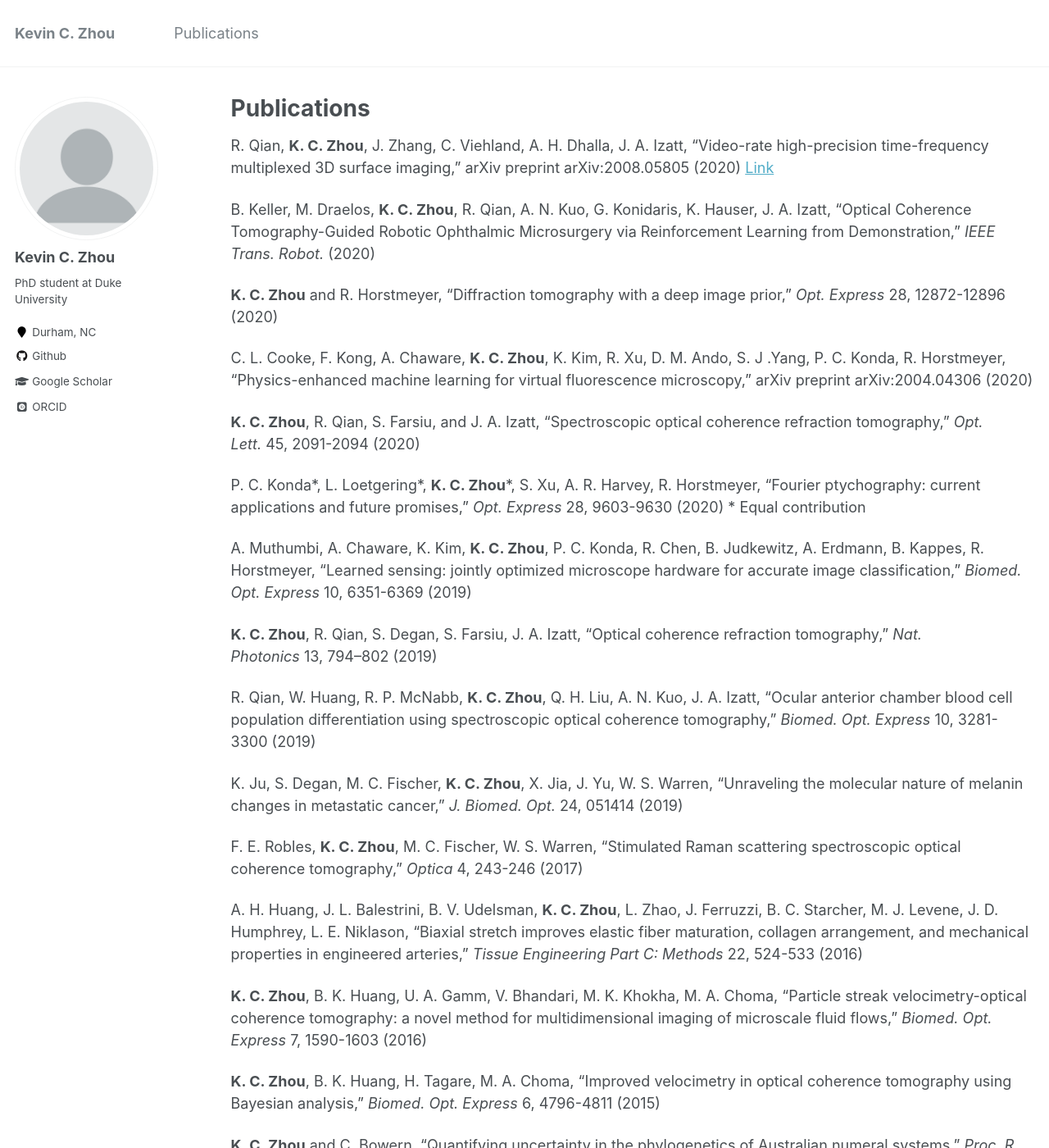
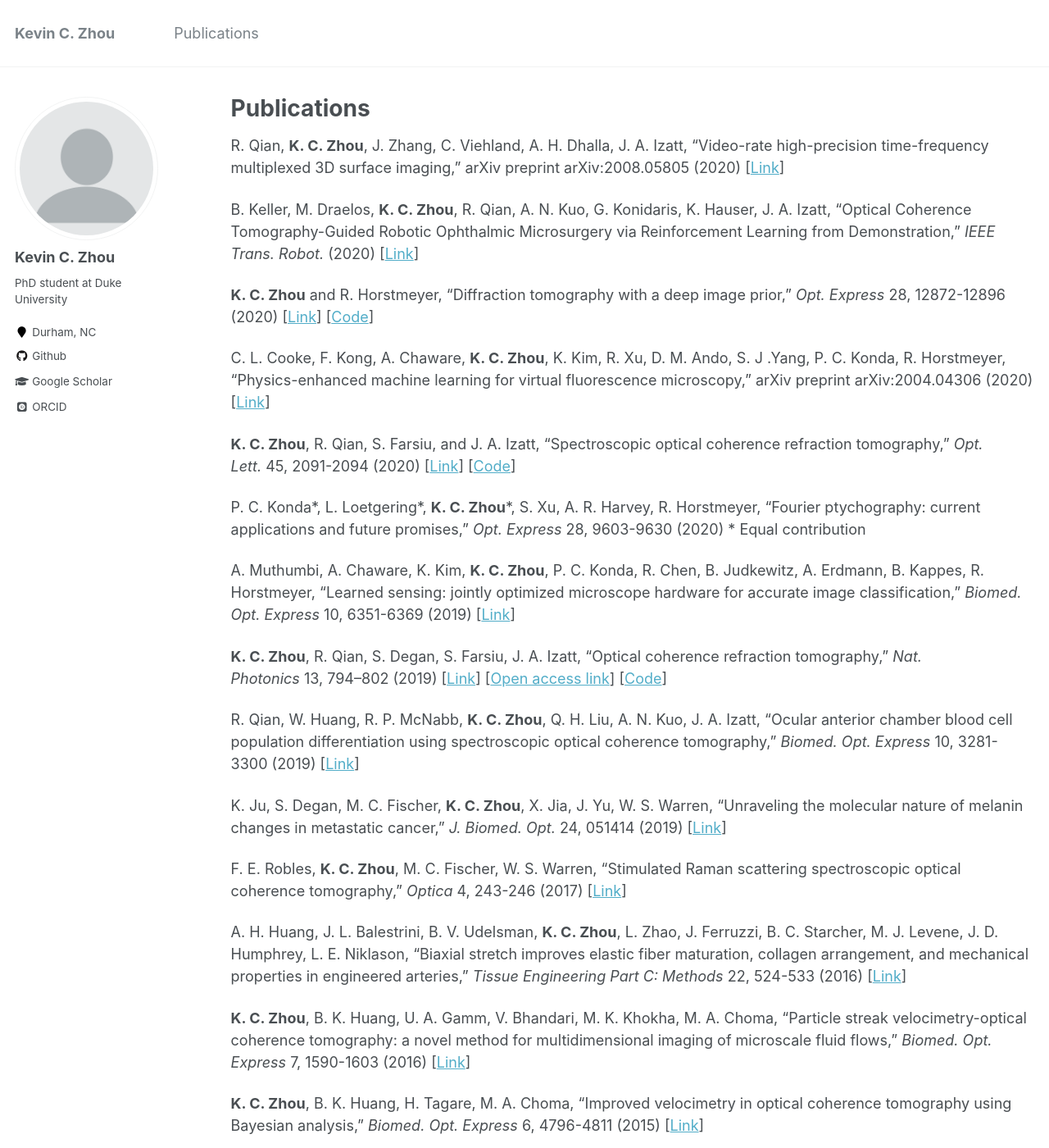
Before and after one commit to kevinczhou/kevinczhou.github.io, a Jekyll site: the page built from _pages/publications.md, in a window 1280 px wide and 1400 px high. Shown: the whole window at 82% size. Built offline with Jekyll 4.4.1, drawn with Linux system fonts in a browser that asks for light colours; some web fonts are replaced; some of the changed text lies outside the part shown.

Commit message:
Update publications.md

```diff
--- a/_pages/publications.md
+++ b/_pages/publications.md
@@ -4,36 +4,36 @@ title: "Publications"
 permalink: /publications/
 author_profile: true
 ---
-R. Qian, **K. C. Zhou**, J. Zhang, C. Viehland, A. H. Dhalla, J. A. Izatt, "Video-rate high-precision time-frequency multiplexed 3D surface imaging," arXiv preprint arXiv:2008.05805 (2020) [Link](https://arxiv.org/abs/2008.05805)
+R. Qian, **K. C. Zhou**, J. Zhang, C. Viehland, A. H. Dhalla, J. A. Izatt, "Video-rate high-precision time-frequency multiplexed 3D surface imaging," arXiv preprint arXiv:2008.05805 (2020) [[Link](https://arxiv.org/abs/2008.05805)]
 
-B. Keller, M. Draelos, **K. C. Zhou**, R. Qian, A. N. Kuo, G. Konidaris, K. Hauser, J. A. Izatt, “Optical Coherence Tomography-Guided Robotic Ophthalmic Microsurgery via Reinforcement Learning from Demonstration,” *IEEE Trans. Robot.* (2020)
+B. Keller, M. Draelos, **K. C. Zhou**, R. Qian, A. N. Kuo, G. Konidaris, K. Hauser, J. A. Izatt, “Optical Coherence Tomography-Guided Robotic Ophthalmic Microsurgery via Reinforcement Learning from Demonstration,” *IEEE Trans. Robot.* (2020) [[Link](https://ieeexplore.ieee.org/abstract/document/9069310)]
 
-**K. C. Zhou** and R. Horstmeyer, “Diffraction tomography with a deep image prior,” *Opt. Express* 28, 12872-12896 (2020)
+**K. C. Zhou** and R. Horstmeyer, “Diffraction tomography with a deep image prior,” *Opt. Express* 28, 12872-12896 (2020) [[Link](https://www.osapublishing.org/oe/abstract.cfm?uri=oe-28-9-12872)] [[Code](https://github.com/kevinczhou/deep-prior-diffraction-tomography)]
 
-C. L. Cooke, F. Kong, A. Chaware, **K. C. Zhou**, K. Kim, R. Xu, D. M. Ando, S. J .Yang, P. C. Konda, R. Horstmeyer, "Physics-enhanced machine learning for virtual fluorescence microscopy," arXiv preprint arXiv:2004.04306 (2020)
+C. L. Cooke, F. Kong, A. Chaware, **K. C. Zhou**, K. Kim, R. Xu, D. M. Ando, S. J .Yang, P. C. Konda, R. Horstmeyer, "Physics-enhanced machine learning for virtual fluorescence microscopy," arXiv preprint arXiv:2004.04306 (2020) [[Link](https://arxiv.org/abs/2004.04306)]
 
-**K. C. Zhou**, R. Qian, S. Farsiu, and J. A. Izatt, “Spectroscopic optical coherence refraction tomography,” *Opt. Lett.* 45, 2091-2094 (2020)
+**K. C. Zhou**, R. Qian, S. Farsiu, and J. A. Izatt, “Spectroscopic optical coherence refraction tomography,” *Opt. Lett.* 45, 2091-2094 (2020) [[Link](https://www.osapublishing.org/ol/abstract.cfm?uri=ol-45-7-2091)] [[Code](https://osapublishing.figshare.com/articles/Spectral_fitting_code_for_SOCT_and_SOCRT/11931228)]
 
 P. C. Konda\*, L. Loetgering\*, **K. C. Zhou**\*, S. Xu, A. R. Harvey, R. Horstmeyer, “Fourier ptychography: current applications and future promises,” *Opt. Express* 28, 9603-9630 (2020)  \* Equal contribution
 
-A. Muthumbi, A. Chaware, K. Kim, **K. C. Zhou**, P. C. Konda, R. Chen, B. Judkewitz, A. Erdmann, B. Kappes, R. Horstmeyer, “Learned sensing: jointly optimized microscope hardware for accurate image classification,” *Biomed. Opt. Express* 10, 6351-6369 (2019)
+A. Muthumbi, A. Chaware, K. Kim, **K. C. Zhou**, P. C. Konda, R. Chen, B. Judkewitz, A. Erdmann, B. Kappes, R. Horstmeyer, “Learned sensing: jointly optimized microscope hardware for accurate image classification,” *Biomed. Opt. Express* 10, 6351-6369 (2019) [[Link](https://www.osapublishing.org/boe/abstract.cfm?uri=boe-10-12-6351)]
 
-**K. C. Zhou**, R. Qian, S. Degan, S. Farsiu, J. A. Izatt, “Optical coherence refraction tomography,” *Nat. Photonics* 13, 794–802 (2019)
+**K. C. Zhou**, R. Qian, S. Degan, S. Farsiu, J. A. Izatt, “Optical coherence refraction tomography,” *Nat. Photonics* 13, 794–802 (2019) [[Link](https://www.nature.com/articles/s41566-019-0508-1)]  [[Open access link](https://rdcu.be/bO6eQ)] [[Code](https://github.com/kevinczhou/optical-coherence-refraction-tomography)]
 
-R. Qian, W. Huang, R. P. McNabb, **K. C. Zhou**, Q. H. Liu, A. N. Kuo, J. A. Izatt, “Ocular anterior chamber blood cell population differentiation using spectroscopic optical coherence tomography,” *Biomed. Opt. Express* 10, 3281-3300 (2019)
+R. Qian, W. Huang, R. P. McNabb, **K. C. Zhou**, Q. H. Liu, A. N. Kuo, J. A. Izatt, “Ocular anterior chamber blood cell population differentiation using spectroscopic optical coherence tomography,” *Biomed. Opt. Express* 10, 3281-3300 (2019) [[Link](https://www.osapublishing.org/boe/abstract.cfm?uri=boe-10-7-3281)]
 
-K. Ju, S. Degan, M. C. Fischer, **K. C. Zhou**, X. Jia, J. Yu, W. S. Warren, “Unraveling the molecular nature of melanin changes in metastatic cancer,” *J. Biomed. Opt.* 24, 051414 (2019)
+K. Ju, S. Degan, M. C. Fischer, **K. C. Zhou**, X. Jia, J. Yu, W. S. Warren, “Unraveling the molecular nature of melanin changes in metastatic cancer,” *J. Biomed. Opt.* 24, 051414 (2019) [[Link](https://doi.org/10.1117/1.JBO.24.5.051414)]
 
-F. E. Robles, **K. C. Zhou**, M. C. Fischer, W. S. Warren, “Stimulated Raman scattering spectroscopic optical coherence tomography,” *Optica* 4, 243-246 (2017)
+F. E. Robles, **K. C. Zhou**, M. C. Fischer, W. S. Warren, “Stimulated Raman scattering spectroscopic optical coherence tomography,” *Optica* 4, 243-246 (2017) [[Link](https://www.osapublishing.org/optica/abstract.cfm?uri=optica-4-2-243)]
 
-A. H. Huang, J. L. Balestrini, B. V. Udelsman, **K. C. Zhou**, L. Zhao, J. Ferruzzi, B. C. Starcher, M. J. Levene, J. D. Humphrey, L. E. Niklason, "Biaxial stretch improves elastic fiber maturation, collagen arrangement, and mechanical properties in engineered arteries," *Tissue Engineering Part C: Methods* 22, 524-533 (2016)
+A. H. Huang, J. L. Balestrini, B. V. Udelsman, **K. C. Zhou**, L. Zhao, J. Ferruzzi, B. C. Starcher, M. J. Levene, J. D. Humphrey, L. E. Niklason, "Biaxial stretch improves elastic fiber maturation, collagen arrangement, and mechanical properties in engineered arteries," *Tissue Engineering Part C: Methods* 22, 524-533 (2016) [[Link](https://www.liebertpub.com/doi/abs/10.1089/ten.TEC.2015.0309)]
 
-**K. C. Zhou**, B. K. Huang, U. A. Gamm, V. Bhandari, M. K. Khokha, M. A. Choma, "Particle streak velocimetry-optical coherence tomography: a novel method for multidimensional imaging of microscale fluid flows," *Biomed. Opt. Express* 7, 1590-1603 (2016)
+**K. C. Zhou**, B. K. Huang, U. A. Gamm, V. Bhandari, M. K. Khokha, M. A. Choma, "Particle streak velocimetry-optical coherence tomography: a novel method for multidimensional imaging of microscale fluid flows," *Biomed. Opt. Express* 7, 1590-1603 (2016)  [[Link](https://www.osapublishing.org/boe/abstract.cfm?uri=boe-7-4-1590)]
 
-**K. C. Zhou**, B. K. Huang, H. Tagare, M. A. Choma, "Improved velocimetry in optical coherence tomography using Bayesian analysis," *Biomed. Opt. Express* 6, 4796-4811 (2015)
+**K. C. Zhou**, B. K. Huang, H. Tagare, M. A. Choma, "Improved velocimetry in optical coherence tomography using Bayesian analysis," *Biomed. Opt. Express* 6, 4796-4811 (2015)  [[Link](https://www.osapublishing.org/boe/abstract.cfm?uri=boe-6-12-4796)]
 
-**K. C. Zhou** and C. Bowern, "Quantifying uncertainty in the phylogenetics of Australian numeral systems," *Proc. R. Soc. B* 282, 20151278 (2015)
+**K. C. Zhou** and C. Bowern, "Quantifying uncertainty in the phylogenetics of Australian numeral systems," *Proc. R. Soc. B* 282, 20151278 (2015) [[Link](https://royalsocietypublishing.org/doi/full/10.1098/rspb.2015.1278)]
 
-E. A. Calle, S. Vesuna, S. Dimitrievska, **K. C. Zhou**, A. Huang, L. Zhao, L. E. Niklason, M. J. Levene, "The use of optical clearing and multiphoton microscopy for investigation of three-dimensional tissue-engineered constructs," *Tissue Engineering Part C: Methods* 20, 570-577 (2014)
+E. A. Calle, S. Vesuna, S. Dimitrievska, **K. C. Zhou**, A. Huang, L. Zhao, L. E. Niklason, M. J. Levene, "The use of optical clearing and multiphoton microscopy for investigation of three-dimensional tissue-engineered constructs," *Tissue Engineering Part C: Methods* 20, 570-577 (2014) [[Link](https://www.liebertpub.com/doi/abs/10.1089/ten.tec.2013.0538)]
 
-E. M. Sanders, M. A. Nguyen, **K. C. Zhou**, M. E. Hanks, K. A. Yusuf, D. N. Cox, T. C. Dumas, "Developmental modification of synaptic NMDAR composition and maturation of glutamatergic synapses: matching postsynaptic slots with receptor pegs," *Biol. Bull.* 224, 1-13 (2013)
+E. M. Sanders, M. A. Nguyen, **K. C. Zhou**, M. E. Hanks, K. A. Yusuf, D. N. Cox, T. C. Dumas, "Developmental modification of synaptic NMDAR composition and maturation of glutamatergic synapses: matching postsynaptic slots with receptor pegs," *Biol. Bull.* 224, 1-13 (2013) [[Link](https://www.journals.uchicago.edu/doi/abs/10.1086/BBLv224n1p1)]
```
